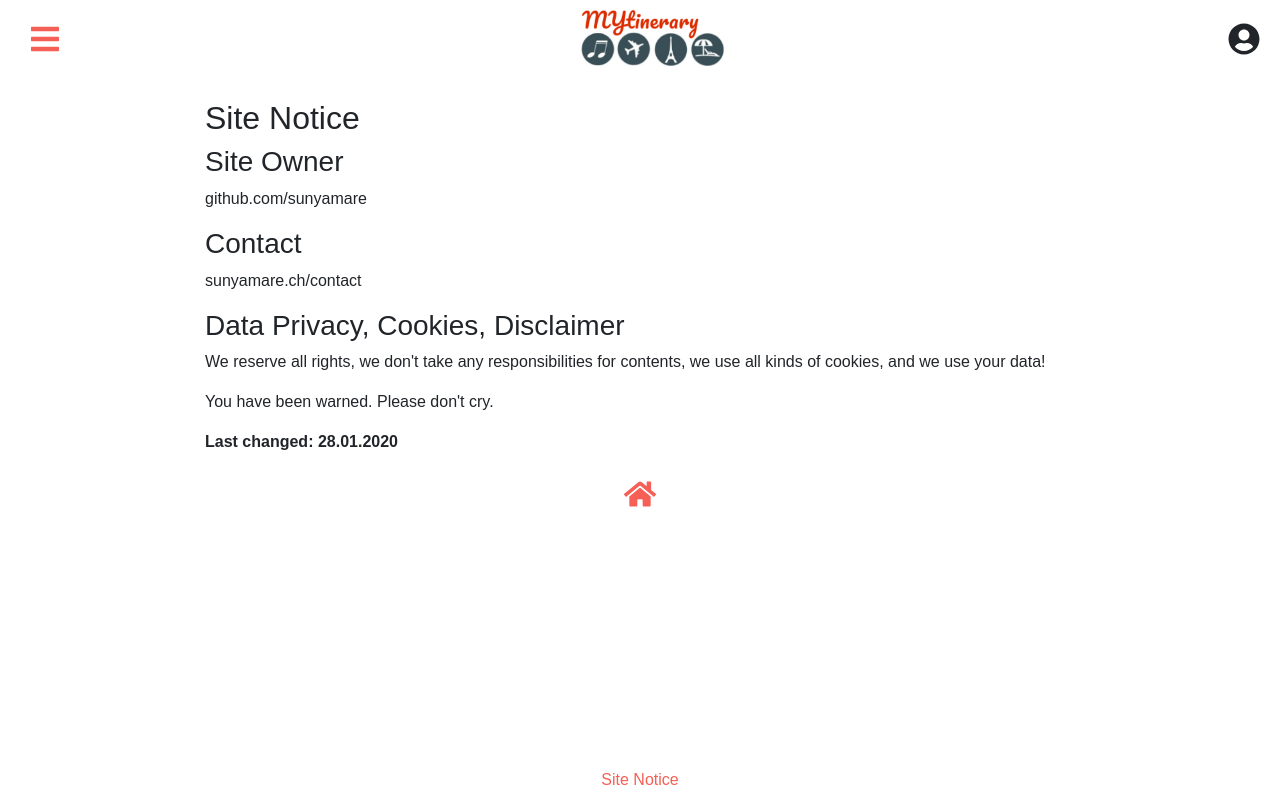
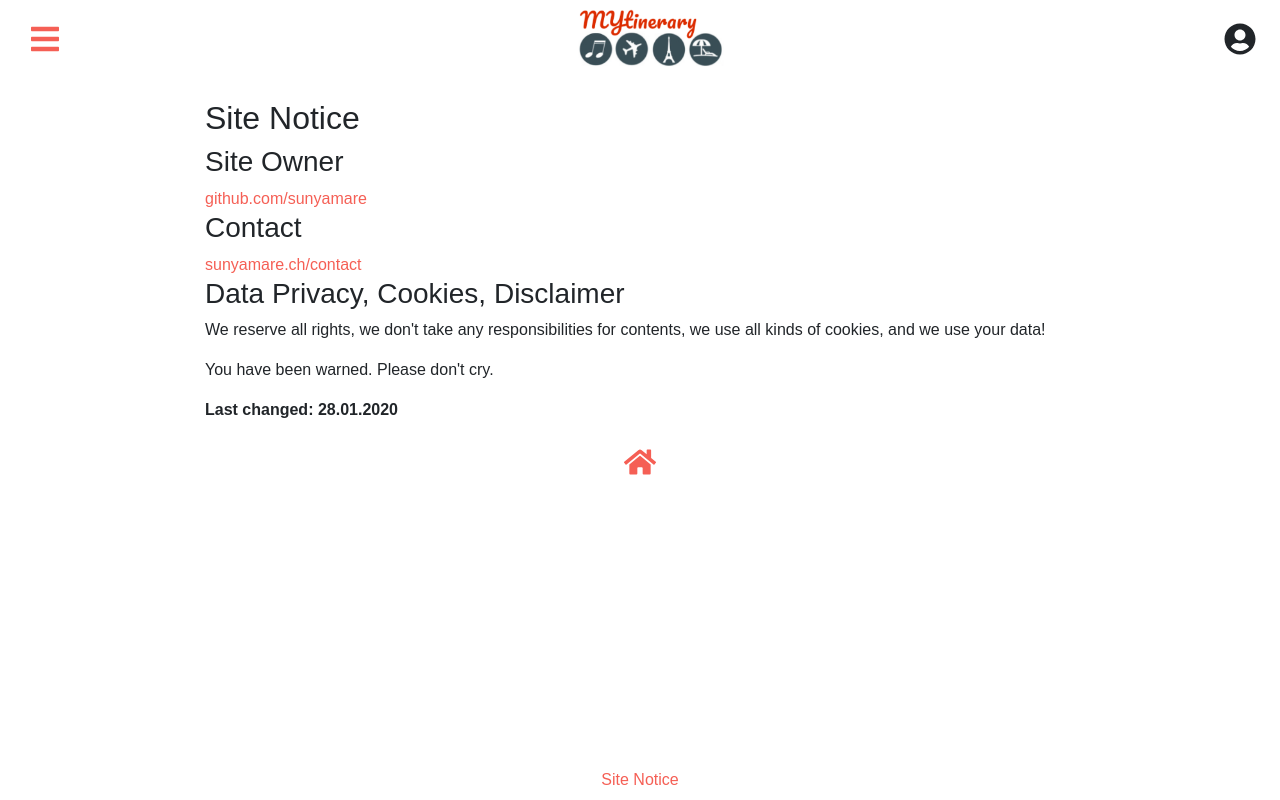
Before and after one commit to repetitioestmaterstudiorum/react-ts-city-itinerary, a React (Create React App) app in the folder front-end/: page /site-notice in a window 1280 px wide. Built offline with nearby package versions, Linux system fonts and the light colour scheme.

Commit message:
adjusted styles

```diff
--- a/front-end/src/components/Cities.tsx
+++ b/front-end/src/components/Cities.tsx
@@ -19,7 +19,7 @@ const Cities: React.FC = () => {
 
   return (
     <React.Fragment>
-      <section className="conatiner pt-5">
+      <section className="conatiner pt-4">
         <div className="text-center">
           <h2>Cities</h2>
           {cities && cities.map((city, _id) => <City key={_id} city={city} />)}
--- a/front-end/src/components/SiteNotice.tsx
+++ b/front-end/src/components/SiteNotice.tsx
@@ -10,9 +10,9 @@ const SiteNotice: React.FC<IProps> = props => {
     <section className="container pt-4">
       <h2>Site Notice</h2>
       <h3>Site Owner</h3>
-      <p>github.com/sunyamare</p>
+      <a href="https://github.com/sunyamare">github.com/sunyamare</a>
       <h3>Contact</h3>
-      <p>sunyamare.ch/contact</p>
+      <a href="https://sunyamare.ch/contact">sunyamare.ch/contact</a>
       <h3>Data Privacy, Cookies, Disclaimer</h3>
       <p>
         We reserve all rights, we don't take any responsibilities for contents,
--- a/front-end/src/components/layout/Header.tsx
+++ b/front-end/src/components/layout/Header.tsx
@@ -34,7 +34,7 @@ const Header: React.FC = () => {
               style={{ maxWidth: "150px" }}></img>
           </Link>
         </div>
-        <div className="pr-1">
+        <div className="pr-2">
           <FaUserCircle onClick={() => setShowModal(true)} />
         </div>
       </div>
```
